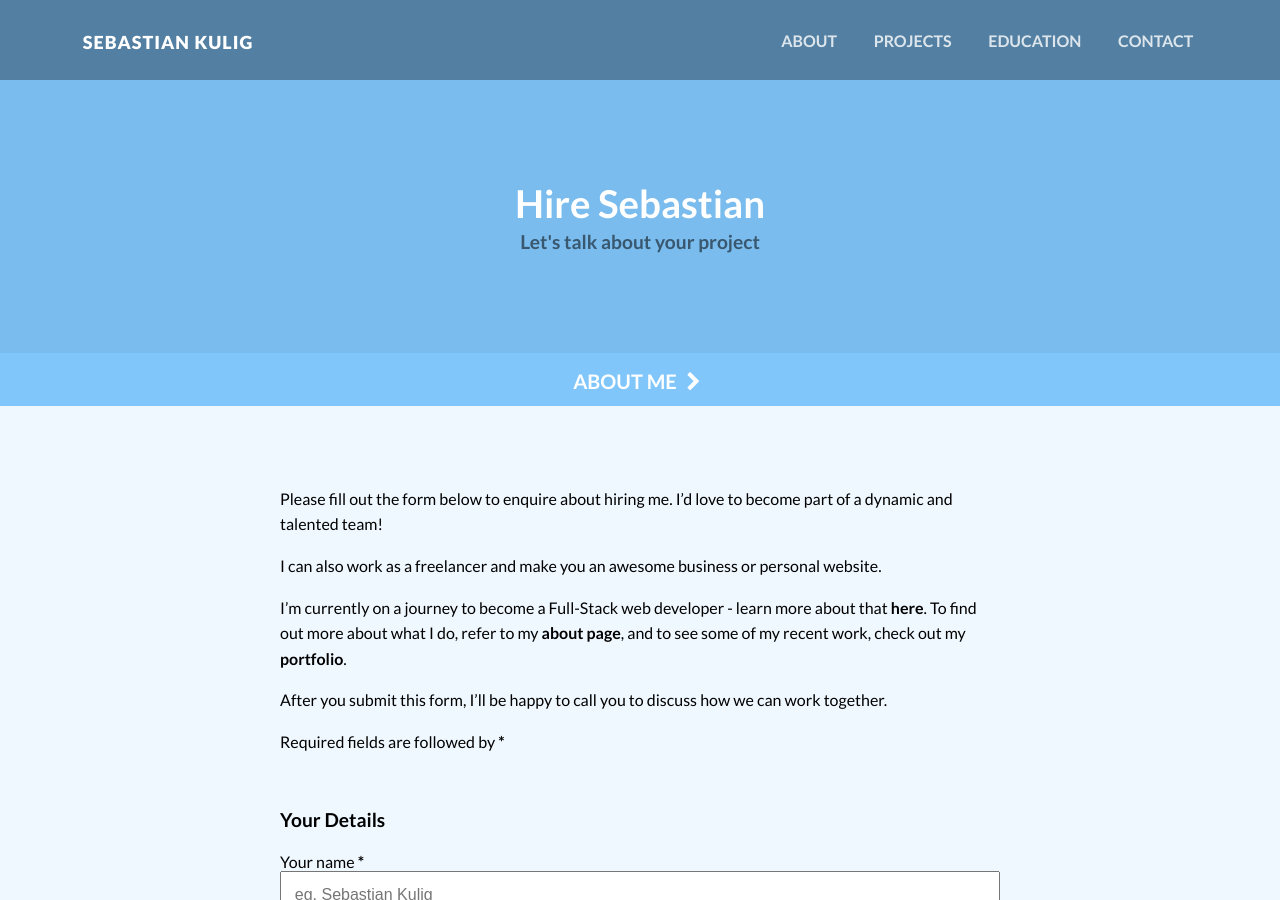
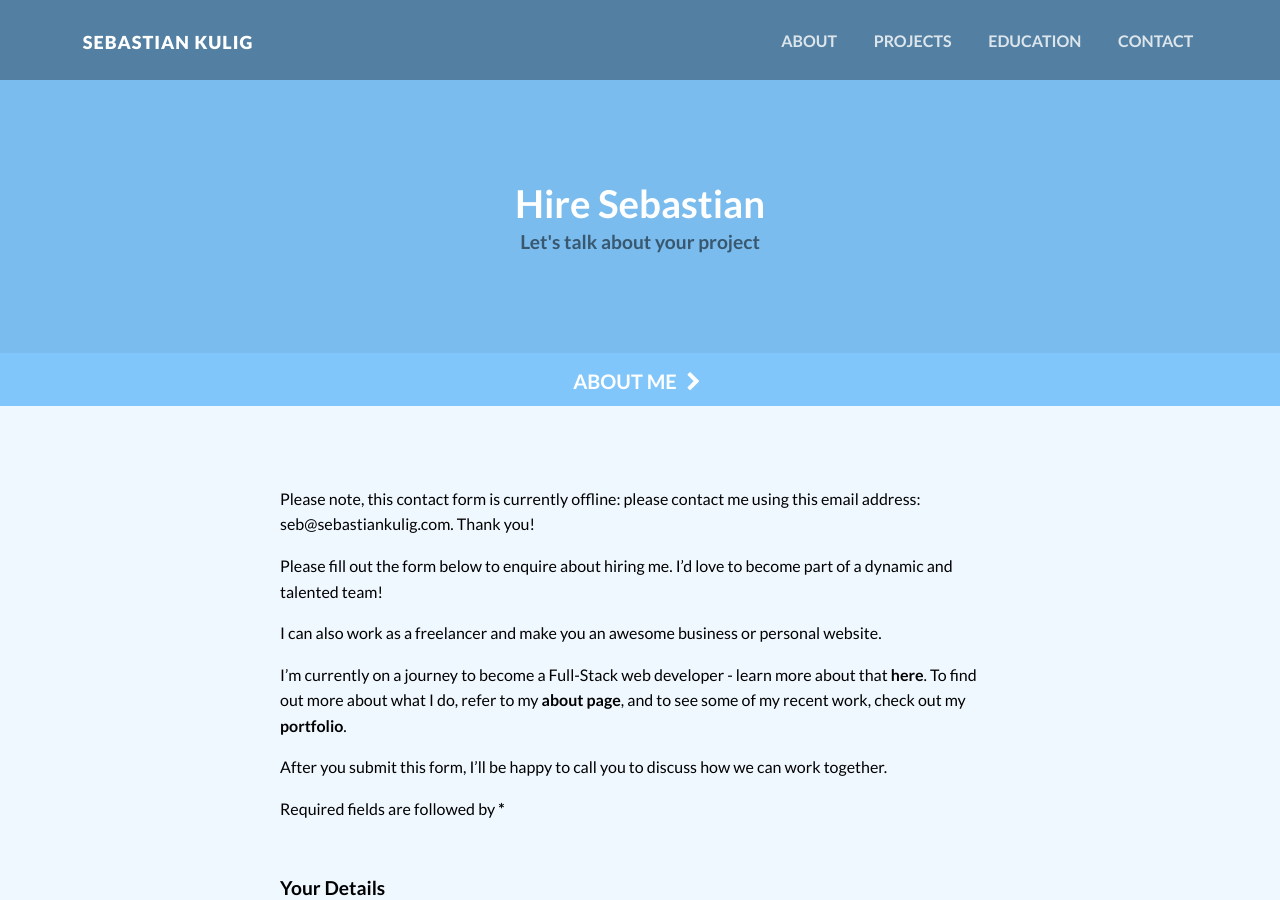
Before and after one commit to sebam2k4/sebastiankulig-Jekyll, a Jekyll site: the page built from source/_pages/contact.md, in a window 1280 px wide and 900 px high. Built offline with Jekyll 4.4.1, drawn with Linux system fonts in a browser that asks for light colours; nearby versions of some CDN libraries.

Commit message:
Added note

```diff
--- a/source/_pages/contact.md
+++ b/source/_pages/contact.md
@@ -11,6 +11,9 @@ button-bottom:
 
 ---
 
+Please note, this contact form is currently offline: please contact me using this email address: seb@sebastiankulig.com.
+Thank you!
+
 Please fill out the form below to enquire about hiring me. I'd love to become part of a dynamic and talented team!
 
 I can also work as a freelancer and make you an awesome business or personal website.
```
